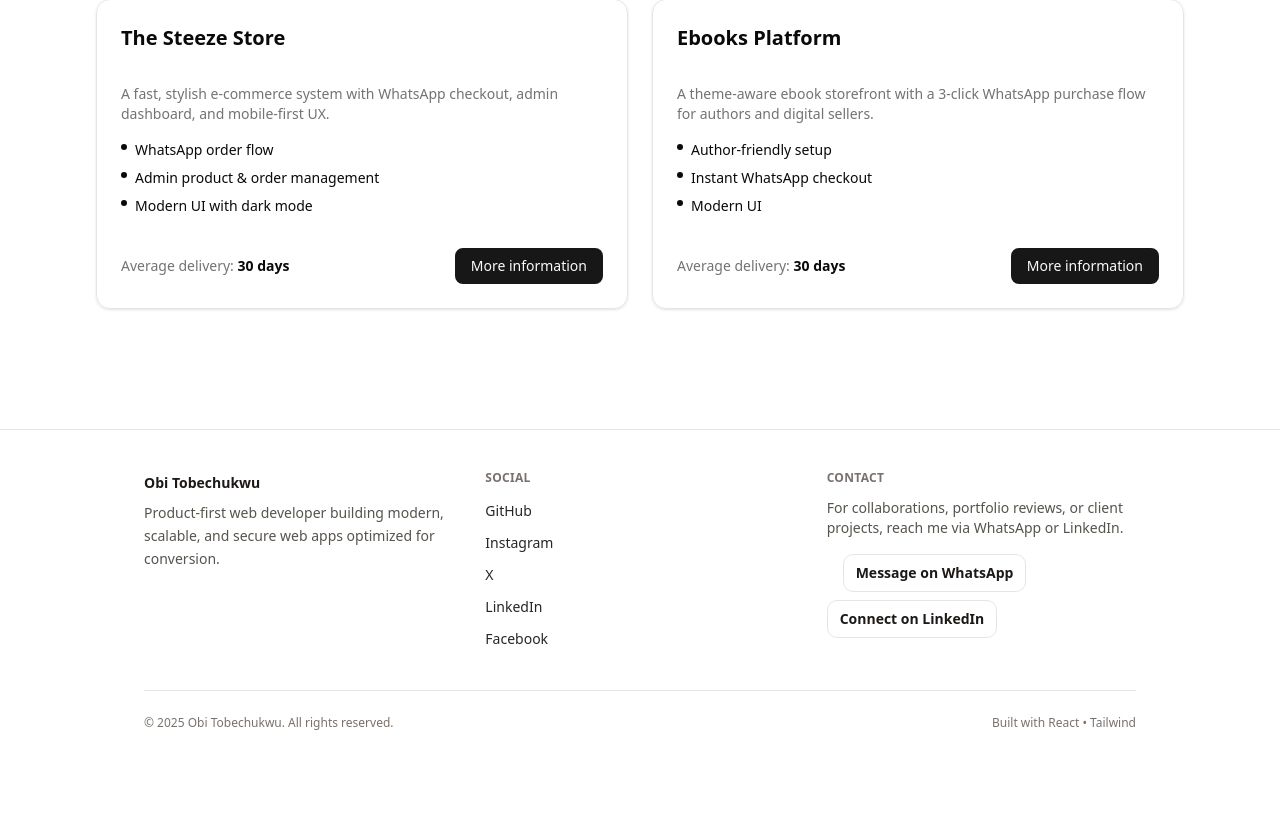
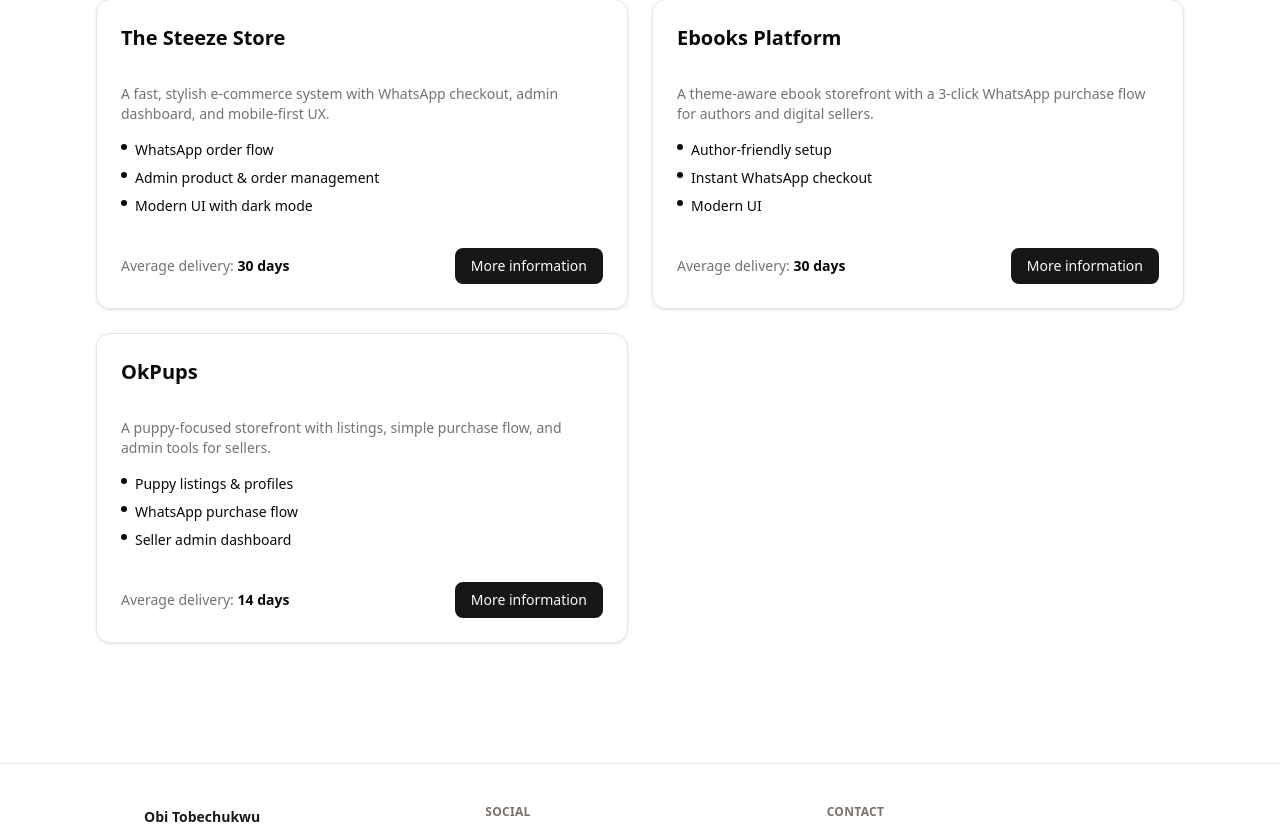
Before and after one commit to Swiftdaops/portfolio, a Next.js app: page / in a window 1280 px wide. Shown: the part 984-1818 px from the top of the page. Before the commit the page ends 1755 px from the top, so only its background shows below. Built offline with nearby package versions, Linux system fonts and the light colour scheme.

Commit message:
feat: add OkPups to business apps list

```diff
--- a/src/app/components/businessappsforsale.js
+++ b/src/app/components/businessappsforsale.js
@@ -29,6 +29,19 @@
       "Author-friendly setup",
       "Instant WhatsApp checkout",
         "Modern UI",
+    ],
+  },
+  {
+    name: "OkPups",
+    slug: "/okpups",
+    price: "$1,200",
+    delivery: "14 days",
+    summary:
+      "A puppy-focused storefront with listings, simple purchase flow, and admin tools for sellers.",
+    highlights: [
+      "Puppy listings & profiles",
+      "WhatsApp purchase flow",
+      "Seller admin dashboard",
     ],
   },
 ];
```
